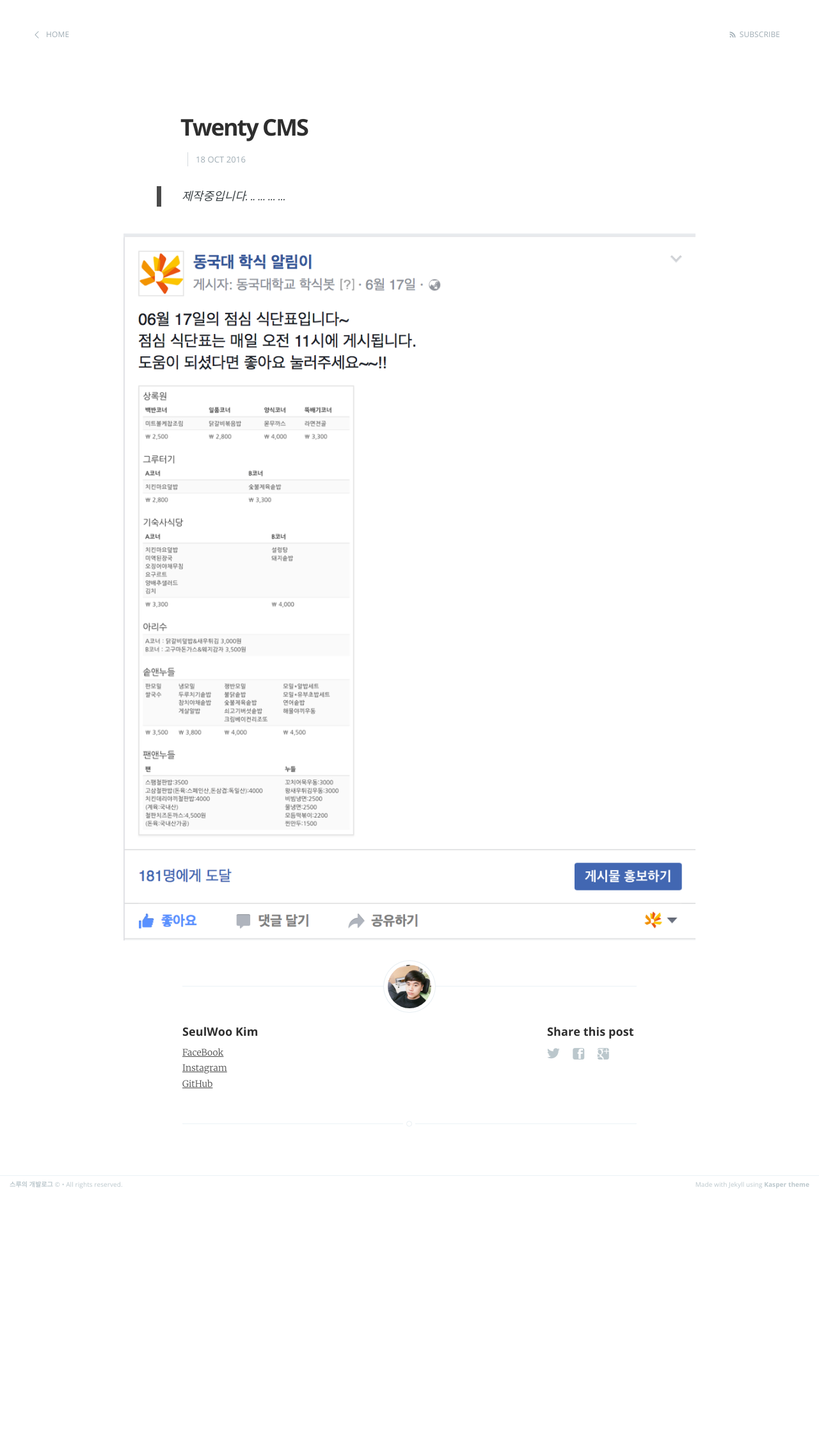
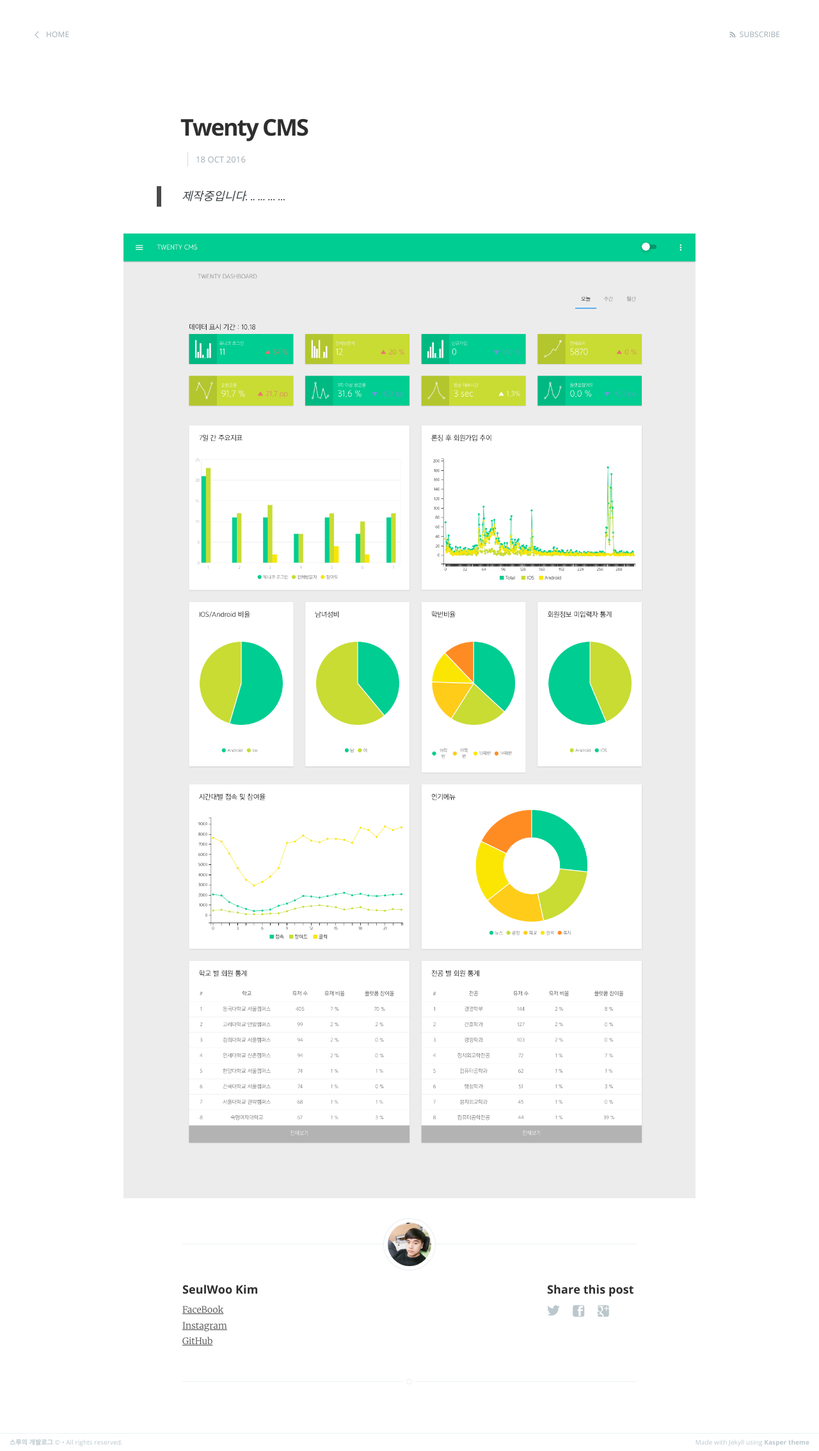
Before and after one commit to ThroughKim/throughkim.github.com, a Jekyll site: the page built from _posts/2016-10-18-twentycms.markdown, in a window 1280 px wide. Shown: the whole page at 64% size. Built offline with Jekyll 4.4.1, drawn with Linux system fonts in a browser that asks for light colours; Markdown is read by kramdown in place of the engine named in the settings; before the commit the page ends 1866 px from its top, so only the background shows below that.

Commit message:
post error corrected

```diff
--- a/_posts/2016-10-18-twentycms.markdown
+++ b/_posts/2016-10-18-twentycms.markdown
@@ -9,4 +9,4 @@
 >...
 >...
 
-![main](/images/fbhaksik_main.png)
+![main](/images/twenty_main_page.png)
```
